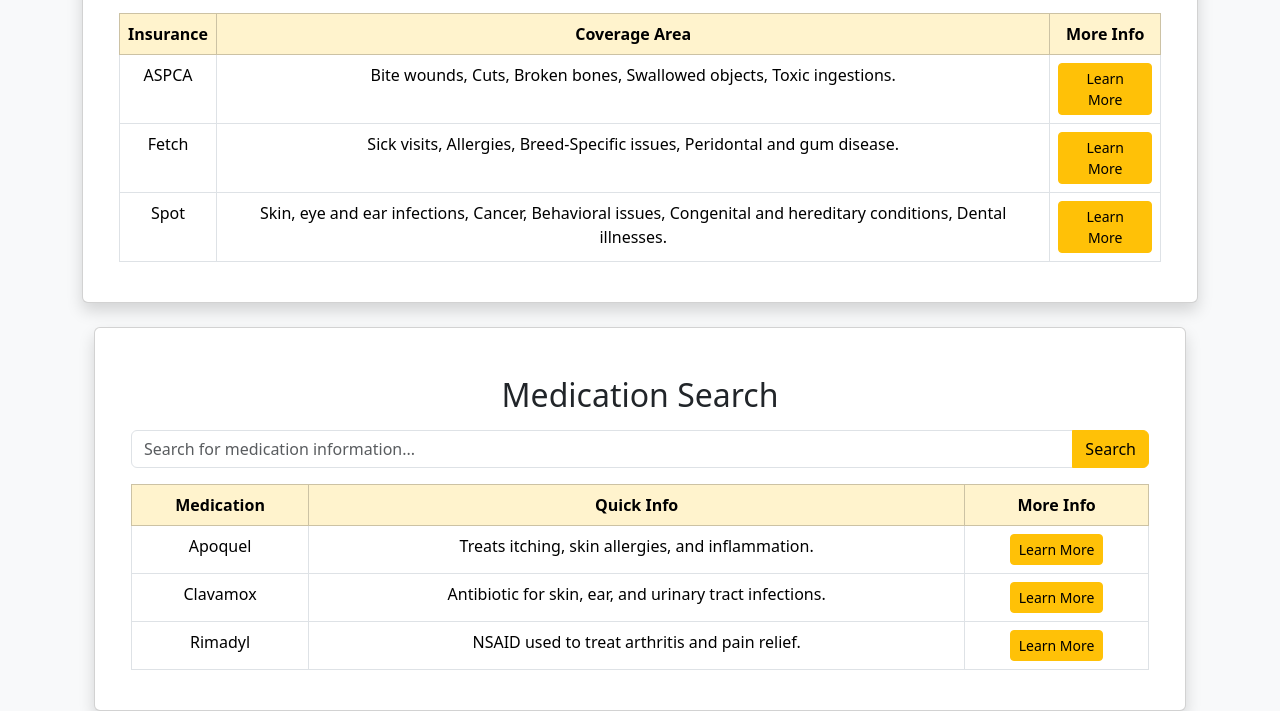
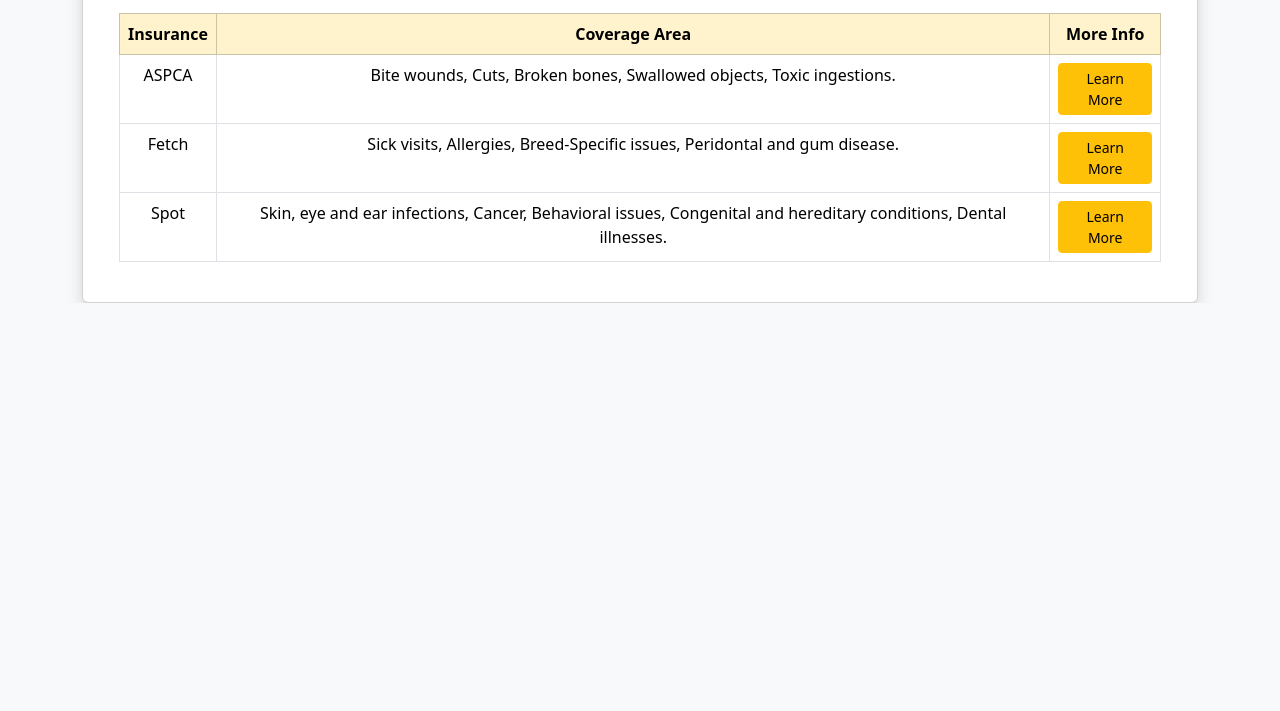
Before and after one commit to ianicek/Barkive, a plain HTML site: page frontend/research.html in a window 1280 px wide. Shown: the part 692-1403 px from the top of the page. After the commit the page ends 995 px from the top, so only its background shows below. Drawn offline with nearby package versions, Linux system fonts and the light colour scheme.

Commit message:
updated research

```diff
--- a/frontend/research.html
+++ b/frontend/research.html
@@ -120,48 +120,6 @@
         </div>
      </div>
 </div>
-
-<div class="container mt-4">
-        <div class="card shadow p-4">
-     <!-- Medication Search Bar Container -->
-     <div class="container mt-4">
-        <h2 class="text-center mb-3">Medication Search</h2>
-        <div class="input-group mb-3">
-            <input type="text" class="form-control" placeholder="Search for medication information..." aria-label="Search">
-            <button class="btn btn-warning" type="button">Search</button>
-        </div>
-
-        <!-- Medication Groups Table -->
-        <div class="table-responsive">
-            <table class="table table-bordered text-center">
-                <thead class="table-warning">
-                    <tr>
-                        <th>Medication</th>
-                        <th>Quick Info</th>
-                        <th>More Info</th>
-                    </tr>
-                </thead>
-                <tbody>
-                    <tr>
-                        <td>Apoquel</td>
-                        <td>Treats itching, skin allergies, and inflammation.</td>
-                        <td><button class="btn btn-sm btn-warning" data-bs-toggle="modal" data-bs-target="#learnMoreModalMedication" onclick="updateModalContentMedication('Apoquel', 'Treats itching, skin allergies, and inflammation.')">Learn More</button></td>
-                    </tr>
-                    <tr>
-                        <td>Clavamox</td>
-                        <td>Antibiotic for skin, ear, and urinary tract infections.</td>
-                        <td><button class="btn btn-sm btn-warning" data-bs-toggle="modal" data-bs-target="#learnMoreModalMedication" onclick="updateModalContentMedication('Clavamox', 'Antibiotic for skin, ear, and urinary tract infections.')">Learn More</button></td>
-                    </tr>
-                    <tr>
-                        <td>Rimadyl</td>
-                        <td>NSAID used to treat arthritis and pain relief.</td>
-                        <td><button class="btn btn-sm btn-warning" data-bs-toggle="modal" data-bs-target="#learnMoreModalMedication" onclick="updateModalContentMedication('Rimadyl', 'NSAID used to treat arthritis and pain relief..')">Learn More</button></td>
-                    </tr>
-                </tbody>
-            </table>
-        </div>
-    </div>
-
     <!-- PET Modal -->
     <div class="modal fade" id="learnMoreModalPet" tabindex="-1" aria-labelledby="learnMoreModalLabel" aria-hidden="true">
         <div class="modal-dialog">
@@ -214,30 +172,6 @@
             </div>
         </div>
     </div>
-
-    <!-- MEDICATION Modal -->
-    <div class="modal fade" id="learnMoreModalMedication" tabindex="-1" aria-labelledby="learnMoreModalLabel" aria-hidden="true">
-        <div class="modal-dialog">
-            <div class="modal-content">
-                <div class="modal-header">
-                    <h5 class="modal-title" id="learnMoreModalLabel">More Info</h5>
-                    <button type="button" class="btn-close" data-bs-dismiss="modal" aria-label="Close"></button>
-                </div>
-                <div class="modal-body">
-                    <h4 id="modalBrand"></h4>
-                    <p id="modalInformation"></p>
-                    <p><strong>Price:</strong> (pulled from medication table)</p>
-                    <p><strong>Generic Name:</strong> (pulled from medication table)</p>
-                    <p><strong>Side Effects:</strong> (pulled from medication table)</p>
-                </div>
-                <div class="modal-footer">
-                    <button type="button" class="btn btn-secondary" data-bs-dismiss="modal">Close</button>
-                </div>
-            </div>
-        </div>
-    </div>
- </div>
-</div>
     <script>
         // Function to update modal content
         function updateModalContentPet(breed, description) {
@@ -248,10 +182,6 @@
             document.getElementById('modalInsurance').textContent = insurance;
             document.getElementById('modalCoverage').textContent = coverage;
         }
-        function updateModalContentMedication(brand, information) {
-            document.getElementById('modalBrand').textContent = brand;
-            document.getElementById('modalInformation').textContent = information;
-        }
     </script>
 </body>
 </html>
```
